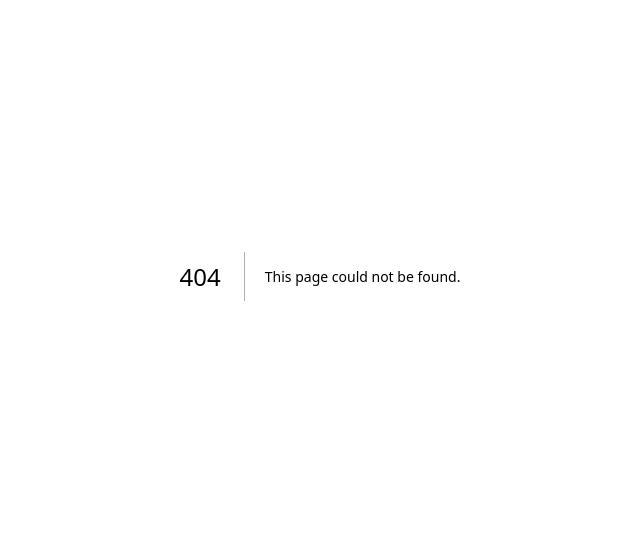
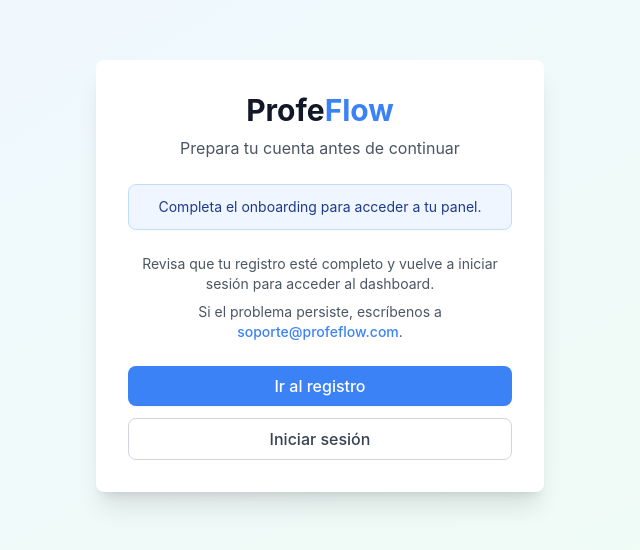
Before and after one commit to EducaliaApp/Educa-ia, a Next.js app: page /onboarding in a window 1280 px wide. Before the commit this address had no page. Shown: the part 124-674 px from the top of the page, without its empty margins (320-960 px from the left). Built offline with nearby package versions, Linux system fonts and the light colour scheme.

Commit message:
Handle missing profiles by auto-provisioning and onboarding

```diff
--- /dev/null
+++ b/app/(auth)/onboarding/page.tsx
@@ -0,0 +1,71 @@
+import Link from 'next/link'
+
+type OnboardingPageProps = {
+  searchParams?: {
+    status?: string
+  }
+}
+
+export default function OnboardingPage({ searchParams }: OnboardingPageProps) {
+  const status = searchParams?.status
+
+  const message = (() => {
+    if (status === 'missing-profile') {
+      return 'No encontramos tu perfil activo. Creamos una nueva sesión para que puedas completar el registro.'
+    }
+
+    if (status === 'profile-error') {
+      return 'Tuvimos un problema al cargar tu perfil. Vuelve a iniciar sesión para continuar con el onboarding.'
+    }
+
+    return 'Completa el onboarding para acceder a tu panel.'
+  })()
+
+  return (
+    <div className="min-h-screen flex items-center justify-center bg-gradient-to-br from-blue-50 to-green-50 p-4">
+      <div className="bg-white rounded-lg shadow-xl p-8 w-full max-w-md space-y-6 text-center">
+        <div>
+          <h1 className="text-3xl font-bold text-gray-900">
+            Profe<span className="text-primary">Flow</span>
+          </h1>
+          <p className="mt-2 text-gray-600">Prepara tu cuenta antes de continuar</p>
+        </div>
+
+        <div className="bg-blue-50 border border-blue-200 text-blue-900 px-4 py-3 rounded-lg text-sm">
+          {message}
+        </div>
+
+        <div className="space-y-2 text-sm text-gray-600">
+          <p>
+            Revisa que tu registro esté completo y vuelve a iniciar sesión para acceder al dashboard.
+          </p>
+          <p>
+            Si el problema persiste, escríbenos a{' '}
+            <a
+              href="mailto:soporte@profeflow.com"
+              className="text-primary font-medium hover:underline"
+            >
+              soporte@profeflow.com
+            </a>
+            .
+          </p>
+        </div>
+
+        <div className="flex flex-col gap-3">
+          <Link
+            href="/register"
+            className="w-full inline-flex justify-center rounded-lg bg-primary px-4 py-2 text-white font-medium shadow-sm hover:bg-primary/90 transition"
+          >
+            Ir al registro
+          </Link>
+          <Link
+            href="/login"
+            className="w-full inline-flex justify-center rounded-lg border border-gray-300 px-4 py-2 text-gray-700 font-medium hover:bg-gray-50 transition"
+          >
+            Iniciar sesión
+          </Link>
+        </div>
+      </div>
+    </div>
+  )
+}
--- a/app/(dashboard)/layout.tsx
+++ b/app/(dashboard)/layout.tsx
@@ -19,14 +19,50 @@
   }
 
   // Obtener perfil del usuario
-  const { data: profile } = await supabase
+  const {
+    data: profile,
+    error: profileError,
+  } = await supabase
     .from('profiles')
     .select('*')
     .eq('id', user.id)
-    .single()
+    .maybeSingle()
 
-  if (!profile) {
-    redirect('/login')
+  if (profileError) {
+    await supabase.auth.signOut()
+    redirect('/onboarding?status=profile-error')
+  }
+
+  let ensuredProfile = profile
+
+  if (!ensuredProfile) {
+    const primaryEmail =
+      typeof user.email === 'string' && user.email.length > 0 ? user.email : null
+    const metadataEmail =
+      typeof user.user_metadata?.email === 'string'
+        ? user.user_metadata.email
+        : null
+
+    const profilePayload = {
+      id: user.id,
+      email: primaryEmail ?? metadataEmail,
+    }
+
+    const {
+      data: newProfile,
+      error: upsertError,
+    } = await supabase
+      .from('profiles')
+      .upsert([profilePayload], { onConflict: 'id' })
+      .select()
+      .single()
+
+    if (upsertError || !newProfile) {
+      await supabase.auth.signOut()
+      redirect('/onboarding?status=missing-profile')
+    }
+
+    ensuredProfile = newProfile
   }
 
   return (
@@ -34,7 +70,7 @@
       <div className="flex h-screen overflow-hidden bg-gray-50">
         {/* Sidebar */}
         <aside className="hidden md:flex md:flex-col md:w-64 lg:w-72">
-          <Sidebar profile={profile} />
+          <Sidebar profile={ensuredProfile} />
         </aside>
 
         {/* Main content */}
```
